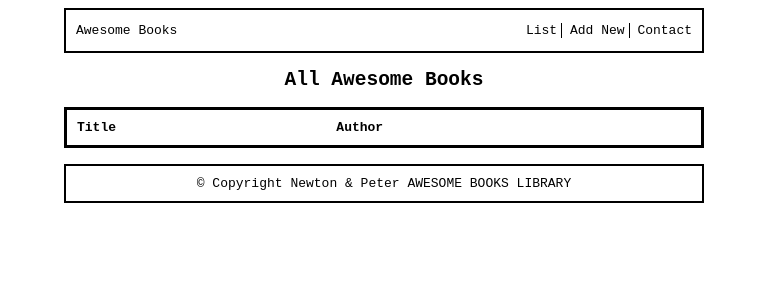
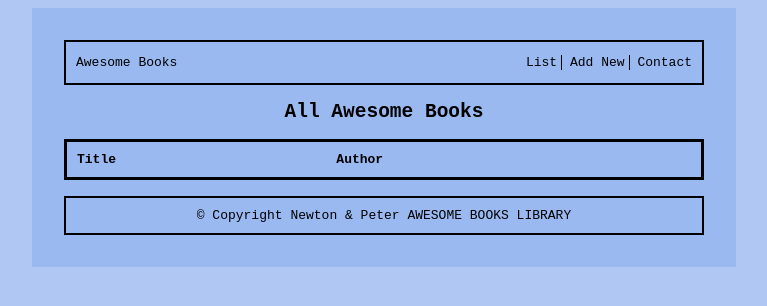
Before and after one commit to altontonn/library, a website: page index.html in a window 1280 px wide. Shown: the whole page, without its empty margins (256-1023 px from the left). Drawn offline with Linux system fonts and the light colour scheme.

Commit message:
add background color

```diff
--- a/main.css
+++ b/main.css
@@ -2,6 +2,10 @@
   box-sizing: border-box;
   padding: 0;
   border: 0;
+}
+
+body {
+  background-color: #b0c7f3;
 }
 
 .firstContainer {
@@ -9,6 +13,10 @@
   flex-direction: column;
   align-items: center;
   font-family: monospace;
+  background: #9ab9f1;
+  padding: 2rem;
+  margin: auto;
+  width: fit-content;
 }
 
 .d-none {
```
